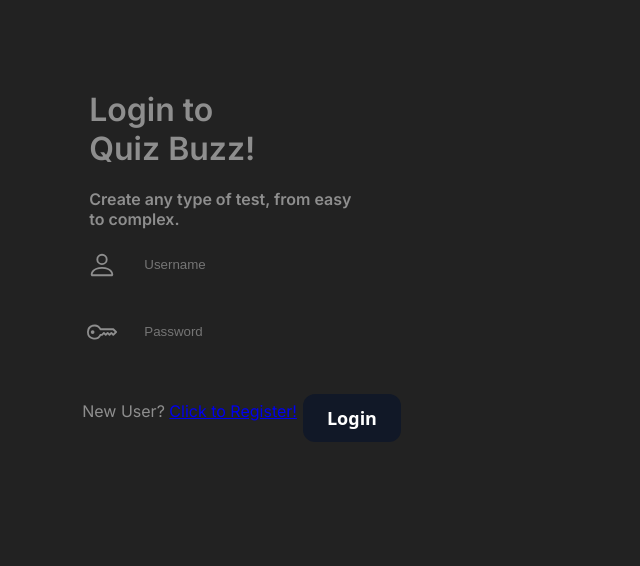
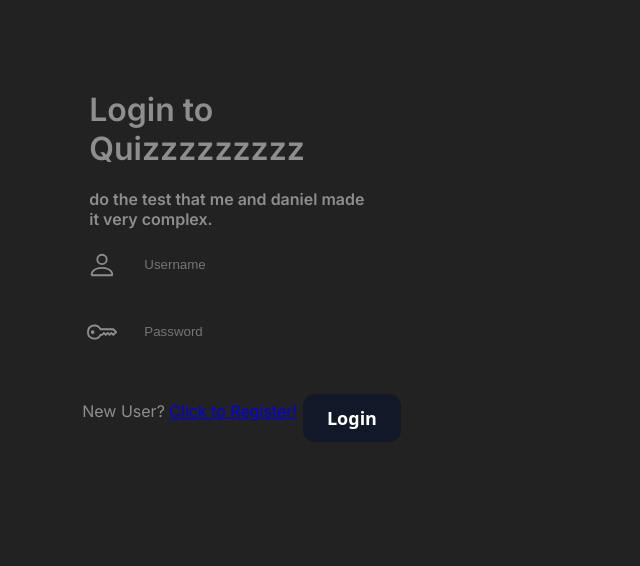
Before and after one commit to artyomkulimov/flask-quiz-app, a Flask app: page /login in a window 1280 px wide. Shown: the part 70-636 px from the top of the page, without its empty margins (0-640 px from the left). Run offline with Flask 2, Linux system fonts and the light colour scheme; some libraries are stand-ins or nearby versions.

Commit message:
it wasnt the final commit....

```diff
--- a/website/templates/login.html
+++ b/website/templates/login.html
@@ -5,11 +5,11 @@
 			<div class="register-intro">
 				<h1>
 					Login to <br />
-					Quiz Buzz!
+					Quizzzzzzzzz
 				</h1>
 				<p>
-					Create any type of test, from easy <br />
-					to complex.
+					do the test that me and daniel made<br />
+					it very complex.
 				</p>
 			</div>
 			{{ form.hidden_tag() }}
--- a/website/templates/register.html
+++ b/website/templates/register.html
@@ -11,8 +11,8 @@
 			<div class="register-intro">
 				<h1>Create your <br />Account now!</h1>
 				<p>
-					Get unlimited typeforms, questions and responses. <br />
-					Free Forever.
+					quiz website<br />
+					no credit card required
 				</p>
 			</div>
 
```
